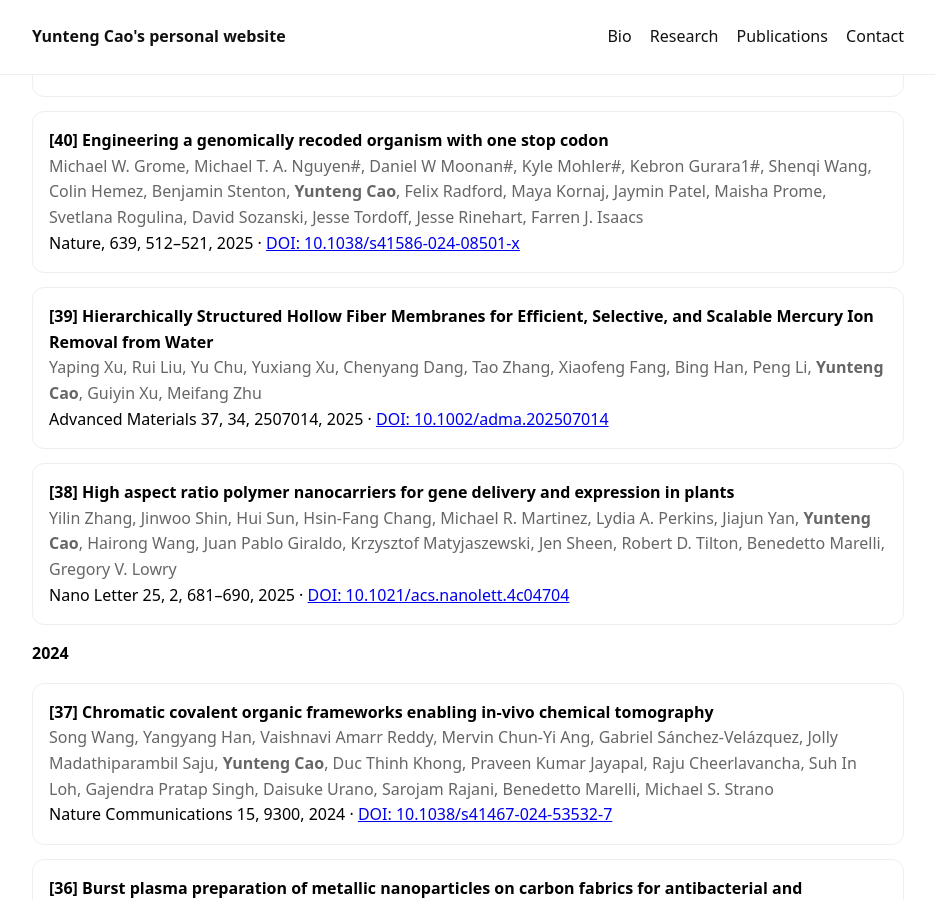
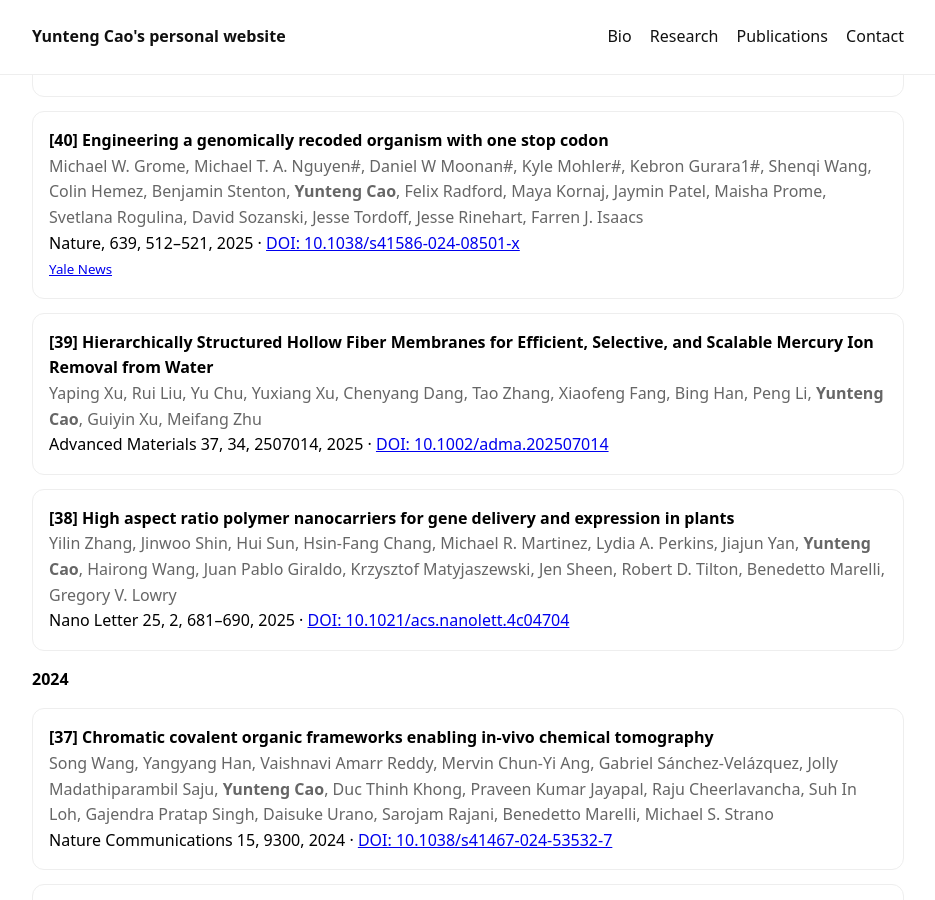
Before and after one commit to Yunteng-Cao/yunteng-cao.github.io, a Jekyll site: the page built from publications/index.md, in a window 1280 px wide and 900 px high, scrolled down 853 px. Shown: the whole window, without its empty margins (172-1107 px from the left). Built offline with Jekyll 4.4.1, drawn with Linux system fonts in a browser that asks for light colours.

Commit message:
Update index.md

```diff
--- a/publications/index.md
+++ b/publications/index.md
@@ -88,6 +88,11 @@ Peer-reviewed publications (# indicates equal contribution)
       <div>
         Nature, 639, 512–521, 2025 ·
         <a href="https://www.nature.com/articles/s41586-024-08501-x">DOI: 10.1038/s41586-024-08501-x</a>
+      </div>
+      <div class="muted">
+        <small>
+          <a href="https://news.yale.edu/2025/02/06/yale-scientists-recode-genome-programmable-synthetic-proteins">Yale News</a>
+        </small>
       </div>
     </div>
   </div>
```
